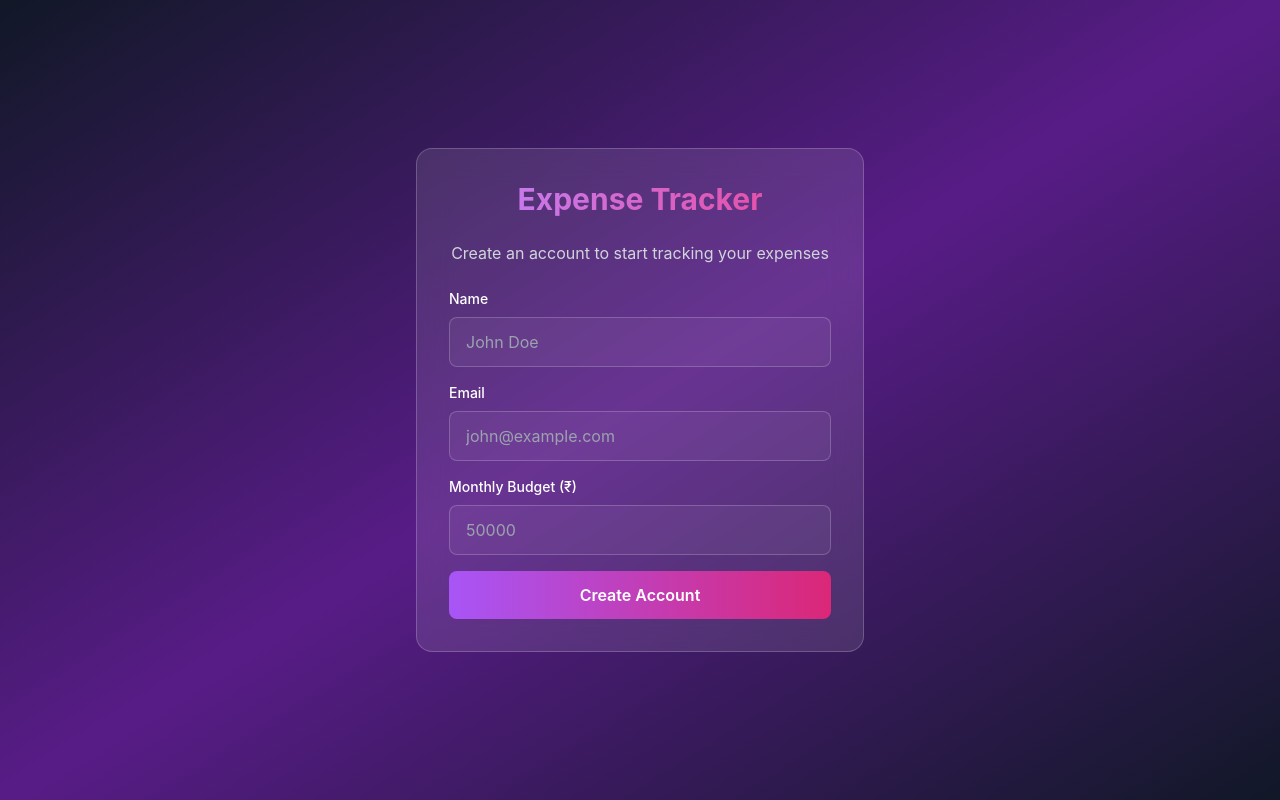
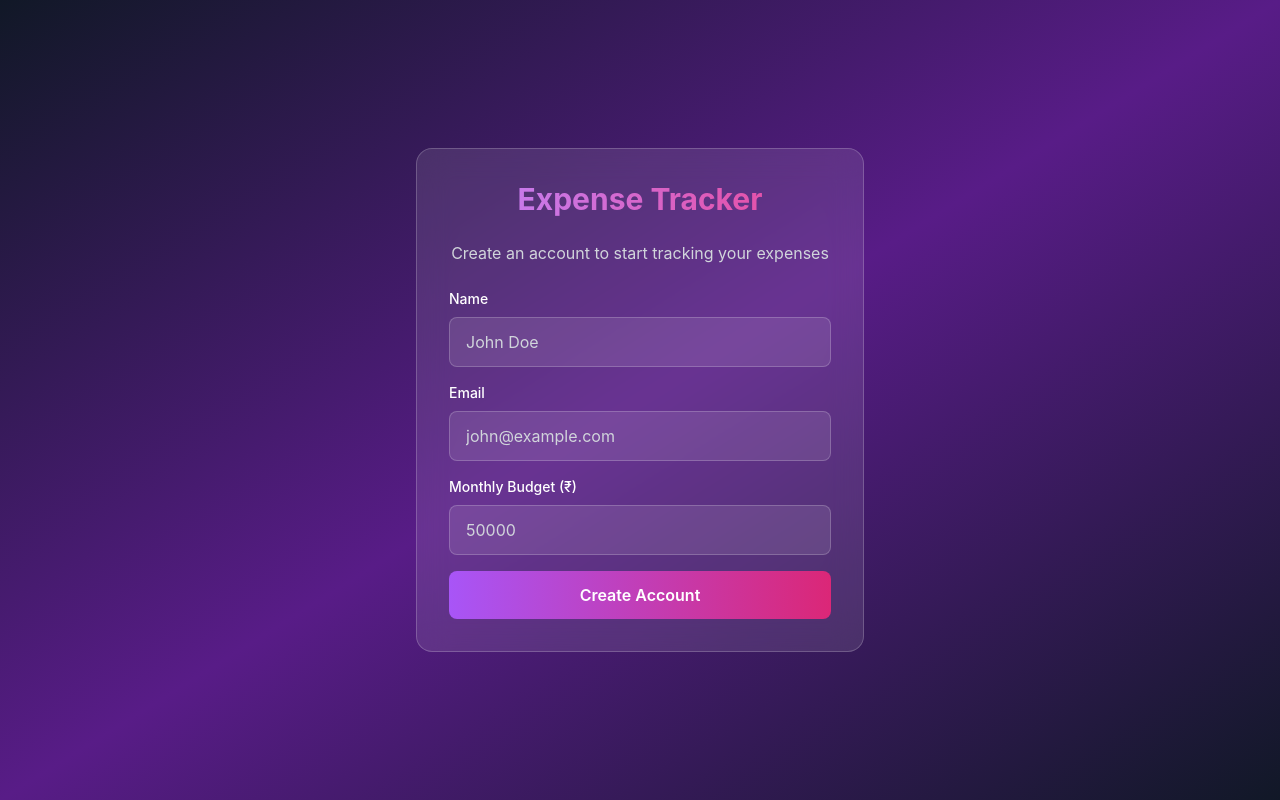
Before and after one commit to adityashm/portfilio_website, a React (Vite) app: page /expense-tracker in a window 1280 px wide. Built offline with nearby package versions, Linux system fonts and the light colour scheme.

Commit message:
Fix input field visibility: increase background opacity for better contrast

```diff
--- a/src/pages/ExpenseTracker.tsx
+++ b/src/pages/ExpenseTracker.tsx
@@ -168,7 +168,7 @@ export default function ExpenseTracker() {
                   value={newUserName}
                   onChange={(e) => setNewUserName(e.target.value)}
                   placeholder="John Doe"
-                  className="w-full px-4 py-3 bg-white/5 border border-white/20 rounded-lg text-white placeholder-gray-400 focus:outline-none focus:ring-2 focus:ring-purple-500"
+                  className="w-full px-4 py-3 bg-white/10 border border-white/20 rounded-lg text-white placeholder-gray-300 focus:outline-none focus:ring-2 focus:ring-purple-500"
                   required
                 />
               </div>
@@ -179,7 +179,7 @@ export default function ExpenseTracker() {
                   value={newUserEmail}
                   onChange={(e) => setNewUserEmail(e.target.value)}
                   placeholder="john@example.com"
-                  className="w-full px-4 py-3 bg-white/5 border border-white/20 rounded-lg text-white placeholder-gray-400 focus:outline-none focus:ring-2 focus:ring-purple-500"
+                  className="w-full px-4 py-3 bg-white/10 border border-white/20 rounded-lg text-white placeholder-gray-300 focus:outline-none focus:ring-2 focus:ring-purple-500"
                   required
                 />
               </div>
@@ -190,7 +190,7 @@ export default function ExpenseTracker() {
                   value={newUserBudget}
                   onChange={(e) => setNewUserBudget(e.target.value)}
                   placeholder="50000"
-                  className="w-full px-4 py-3 bg-white/5 border border-white/20 rounded-lg text-white placeholder-gray-400 focus:outline-none focus:ring-2 focus:ring-purple-500"
+                  className="w-full px-4 py-3 bg-white/10 border border-white/20 rounded-lg text-white placeholder-gray-300 focus:outline-none focus:ring-2 focus:ring-purple-500"
                   required
                 />
               </div>
@@ -272,7 +272,7 @@ export default function ExpenseTracker() {
                   <select
                     value={expenseCategory}
                     onChange={(e) => setExpenseCategory(e.target.value)}
-                    className="w-full px-4 py-3 bg-white/5 border border-white/20 rounded-lg text-white focus:outline-none focus:ring-2 focus:ring-purple-500"
+                    className="w-full px-4 py-3 bg-white/10 border border-white/20 rounded-lg text-white focus:outline-none focus:ring-2 focus:ring-purple-500"
                   >
                     {CATEGORIES.map((cat) => (
                       <option key={cat} value={cat} className="bg-gray-800">{cat}</option>
@@ -286,7 +286,7 @@ export default function ExpenseTracker() {
                     value={expenseAmount}
                     onChange={(e) => setExpenseAmount(e.target.value)}
                     placeholder="500"
-                    className="w-full px-4 py-3 bg-white/5 border border-white/20 rounded-lg text-white placeholder-gray-400 focus:outline-none focus:ring-2 focus:ring-purple-500"
+                    className="w-full px-4 py-3 bg-white/10 border border-white/20 rounded-lg text-white placeholder-gray-300 focus:outline-none focus:ring-2 focus:ring-purple-500"
                     required
                   />
                 </div>
@@ -297,7 +297,7 @@ export default function ExpenseTracker() {
                     value={expenseDescription}
                     onChange={(e) => setExpenseDescription(e.target.value)}
                     placeholder="Lunch"
-                    className="w-full px-4 py-3 bg-white/5 border border-white/20 rounded-lg text-white placeholder-gray-400 focus:outline-none focus:ring-2 focus:ring-purple-500"
+                    className="w-full px-4 py-3 bg-white/10 border border-white/20 rounded-lg text-white placeholder-gray-300 focus:outline-none focus:ring-2 focus:ring-purple-500"
                     required
                   />
                 </div>
```
